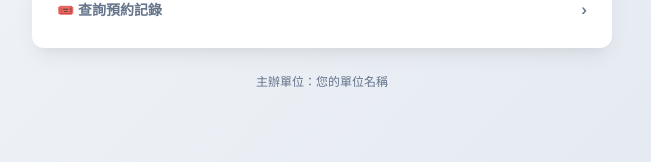
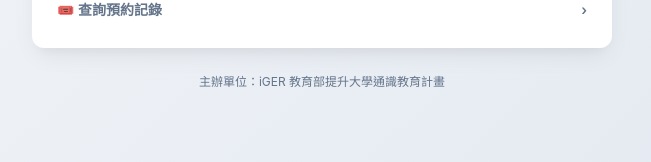
Before and after one commit to maoNccu/bookingTest, a plain HTML site: page index.html in a window 1280 px wide. Shown: the part 635-797 px from the top of the page, without its empty margins (318-969 px from the left). Drawn offline with Linux system fonts and the light colour scheme; no server answers.

Commit message:
Update index.html

```diff
--- a/index.html
+++ b/index.html
@@ -77,7 +77,7 @@
     </details>
   </div>
 
-  <footer>主辦單位：您的單位名稱</footer>
+  <footer>主辦單位：iGER 教育部提升大學通識教育計畫</footer>
 </main>
 
 <script>
```
